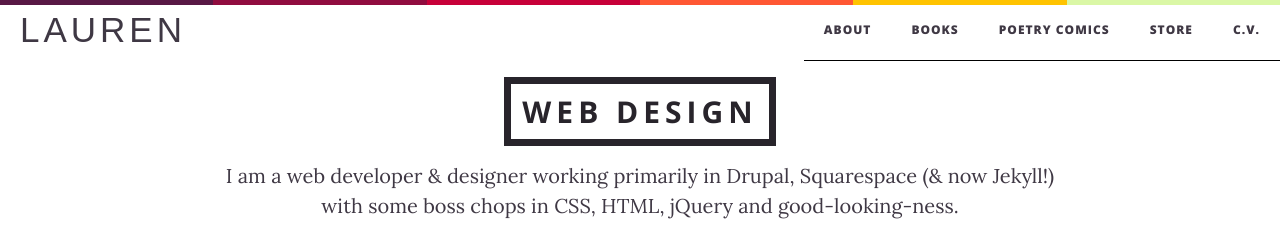
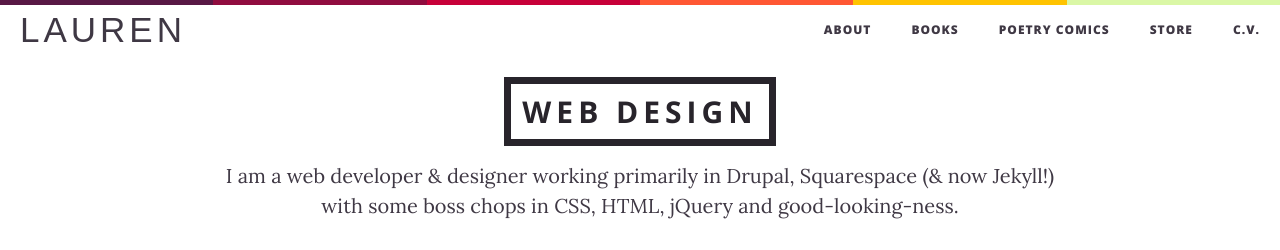
Before and after one commit to laurenhaldeman/laurenhaldeman.github.io, a Jekyll site: the page built from web-design.html, in a window 1280 px wide. Shown: the top 250 px of the page. Built offline with Jekyll 4.4.1, drawn with Linux system fonts in a browser that asks for light colours; nearby versions of some CDN libraries; some web fonts are replaced; comment, search, counter and statistics services are not loaded.

Commit message:
Update creative.css

```diff
--- a/css/creative.css
+++ b/css/creative.css
@@ -12,9 +12,7 @@
    border-bottom: 1px black solid !important;
 }
 
-ul li a, ul a, li a {
-   border-bottom: 1px black solid !important;
-}
+
 
 h1,
 h2,
@@ -155,6 +153,10 @@
 .drawn {letter-spacing: 5px; font-family: 'Londrina Solid', sans-serif;}
 
 .typer-section {text-align: center;}
+
+.lined-list ul li a, .lined-list ul a, .lined-list li a {
+   border-bottom: 1px black solid !important;
+}
 
 /*FLEX BOX*/
 .flex-container {
```
